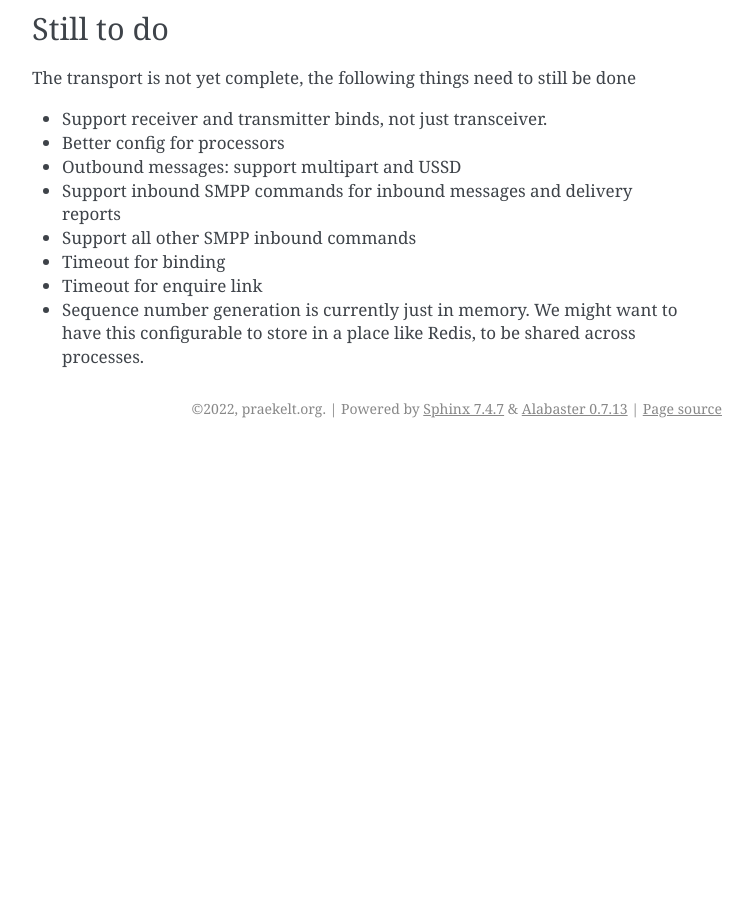
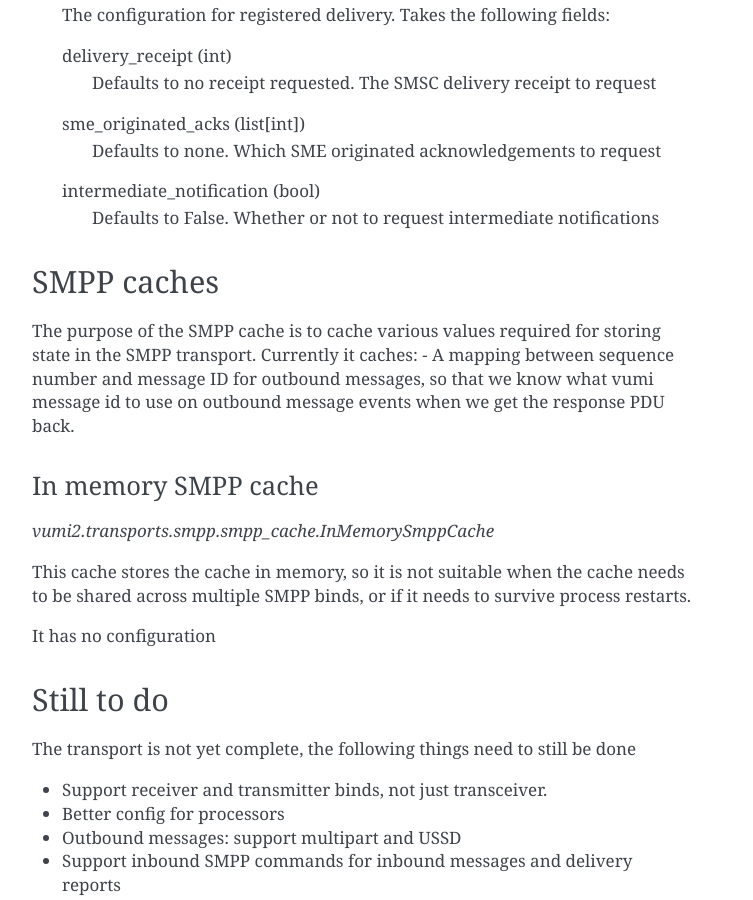
Before and after one commit to praekeltfoundation/vumi2, a Sphinx documentation site: the page built from docs/transports/smpp.rst, in a window 1280 px wide and 900 px high, scrolled down 4387 px. Shown: the whole window, without its empty margins (388-1141 px from the left). Built offline with Sphinx 7.4.7, drawn with Linux system fonts in a browser that asks for light colours; before the commit the page ends 4835 px from its top, so only the background shows below that; some of the changed text lies outside the part shown.

Commit message:
Add documentation for SMPP caches

```diff
--- a/docs/transports/smpp.rst
+++ b/docs/transports/smpp.rst
@@ -37,6 +37,10 @@ submit_sm_processor_class (str)
     The python path to the class used for generating submit short message (outbound message) requests. This class is responsible for taking an outbound vumi message, and returning a list of PDUs that represents that message, that can be sent to the ESME if we want to send that outbound message. Defaults to `vumi2.transports.smpp.processors.SubmitShortMessageProcessor`, which provides default short message processing that should be usable across a majority of ESMEs. See :ref:`submit-short-message-processors` for a list of submit short message processors that are available.
 submit_sm_processor_config (dict)
     The config that `submit_sm_processor_class` requires. See :ref:`submit-short-message-processors` for what configuration is required for the various short message processor classes.
+smpp_cache_class (str)
+    The python path to the class to be used for caching on this transport. This class is responsible for storing various state, so that the SMPP transport itself is as stateless as possible. Defaults to `vumi2.transports.smpp.smpp_cache.InMemorySmppCache`. See :ref:`smpp-caches` for a list of available caches.
+smpp_cache_config (dict)
+    The config that `smpp_cache_class` requires. See :ref:`smpp-caches` for the configuration required for each of the different types of SMPP caches.
 
 
 How it works
@@ -108,6 +112,20 @@ registered_delivery (dict)
     intermediate_notification (bool)
         Defaults to False. Whether or not to request intermediate notifications
 
+.. _smpp-caches:
+
+SMPP caches
+^^^^^^^^^^^
+The purpose of the SMPP cache is to cache various values required for storing state in the SMPP transport. Currently it caches:
+- A mapping between sequence number and message ID for outbound messages, so that we know what vumi message id to use on outbound message events when we get the response PDU back.
+
+In memory SMPP cache
+""""""""""""""""""""""""""""""""""""""
+`vumi2.transports.smpp.smpp_cache.InMemorySmppCache`
+
+This cache stores the cache in memory, so it is not suitable when the cache needs to be shared across multiple SMPP binds, or if it needs to survive process restarts.
+
+It has no configuration
 
 
 Still to do
```
